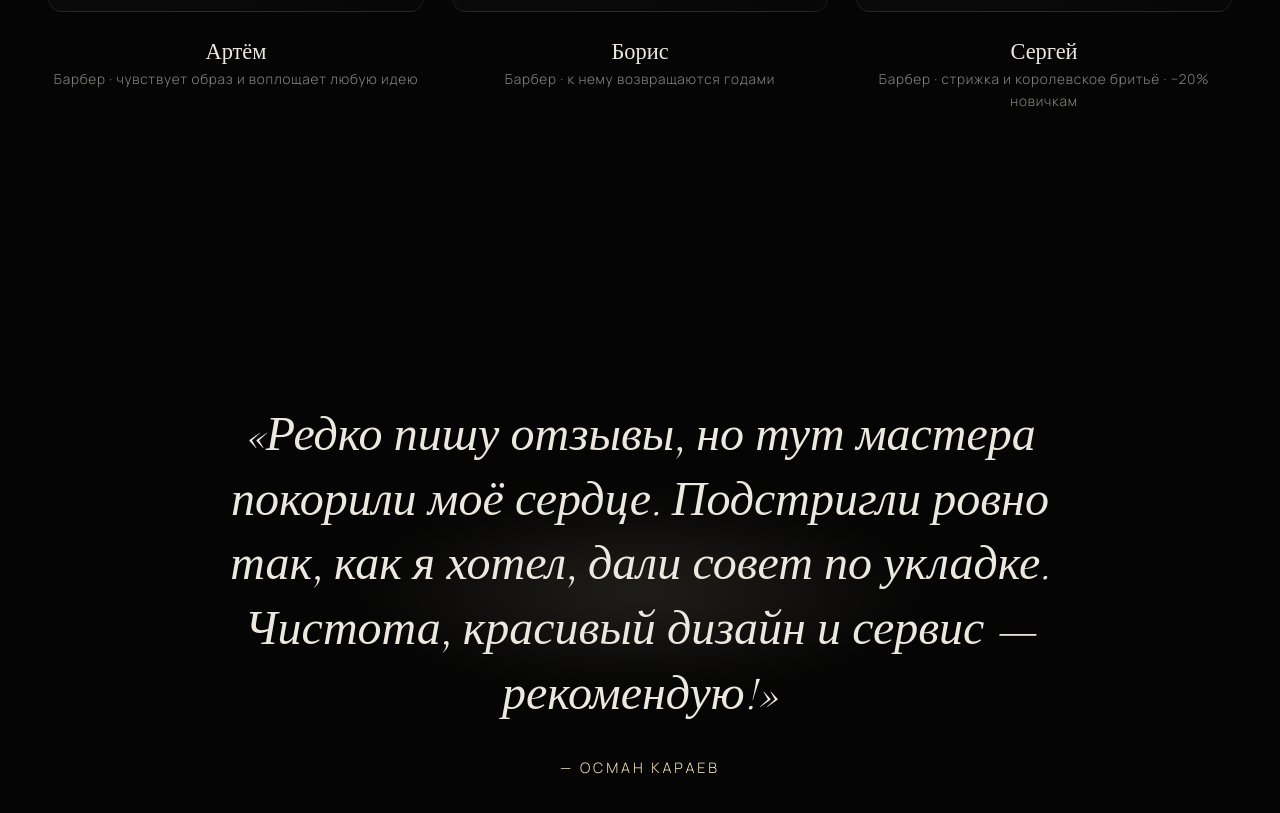
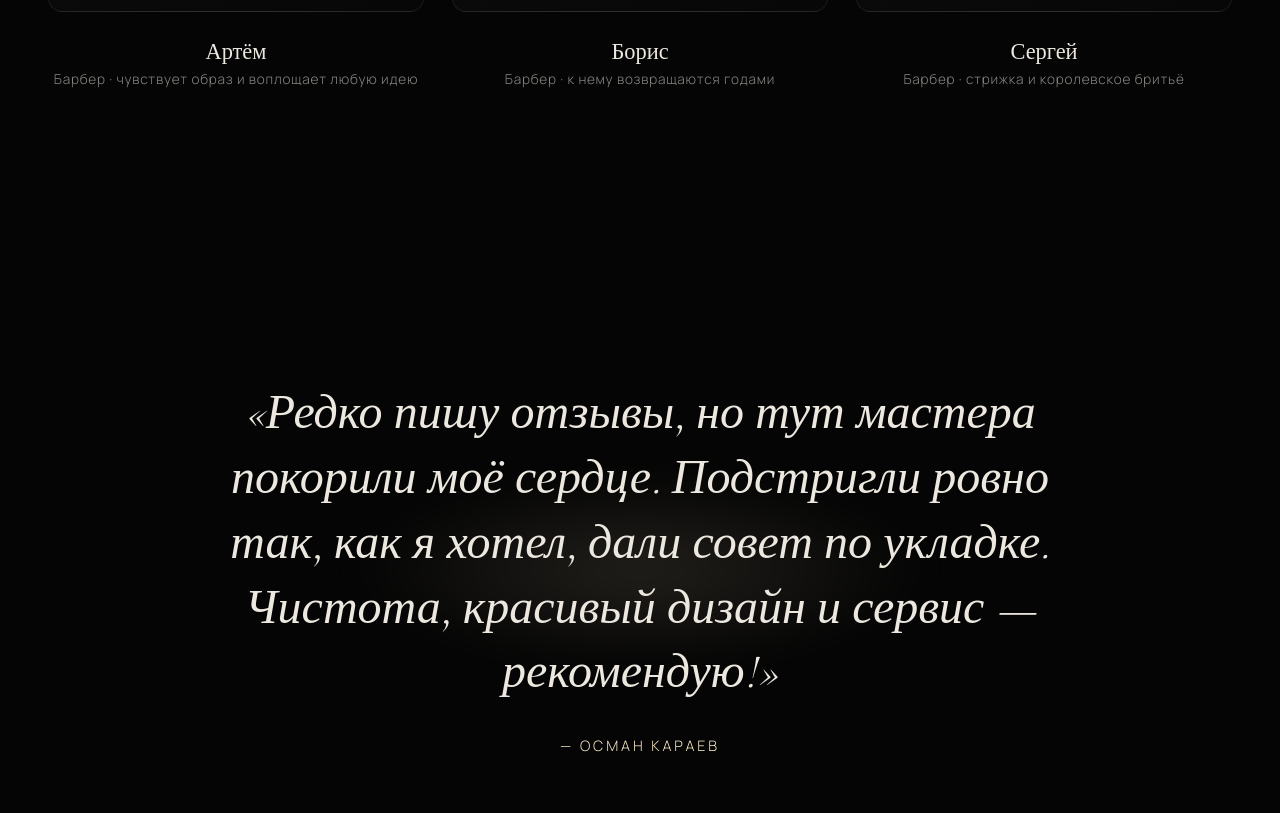
Before and after one commit to niklavrukhin-cell/svet-barbershop, a plain HTML site: page index.html in a window 1280 px wide. Shown: the part 3552-4365 px from the top of the page. Drawn offline with nearby package versions, Linux system fonts and the light colour scheme.

Commit message:
Убрать -20% новичкам из подписи Сергея

```diff
--- a/index.html
+++ b/index.html
@@ -338,7 +338,7 @@
       <article class="master reveal">
         <div class="master__photo" data-initials="С"></div>
         <h3>Сергей</h3>
-        <p>Барбер · стрижка и королевское бритьё · −20% новичкам</p>
+        <p>Барбер · стрижка и королевское бритьё</p>
       </article>
     </div>
   </section>
```
